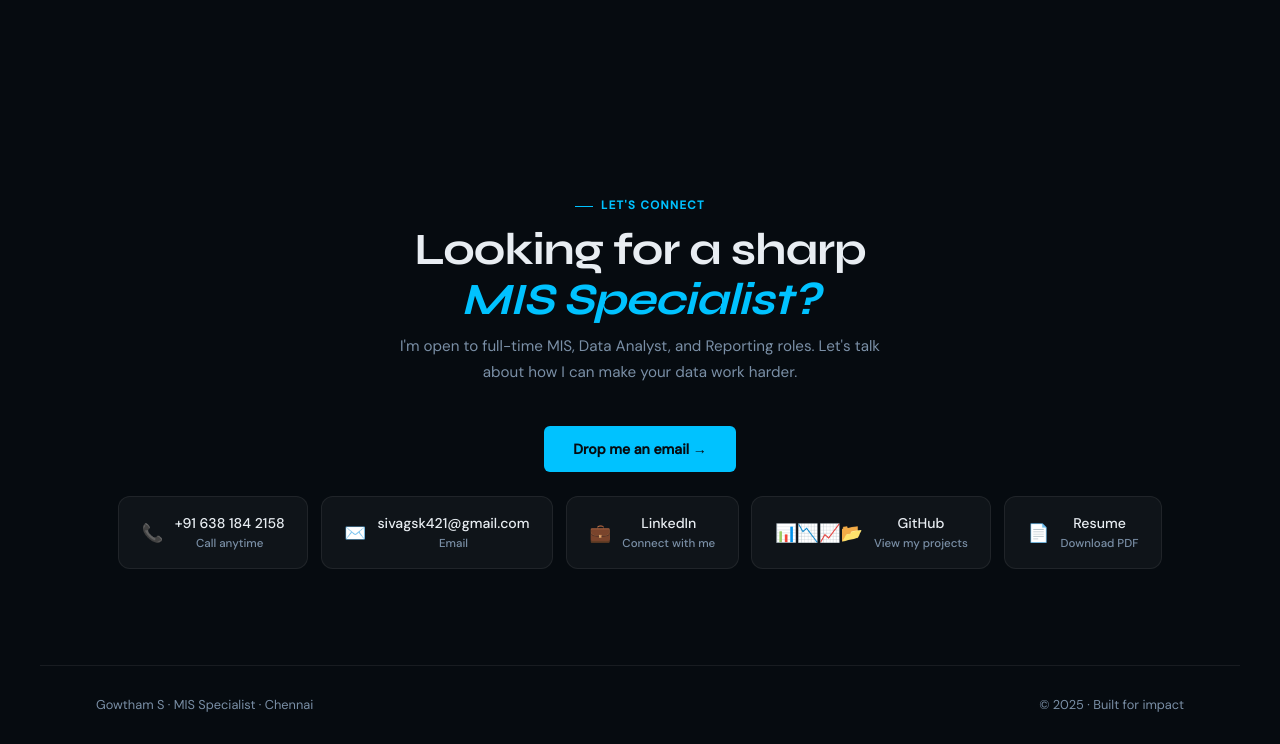
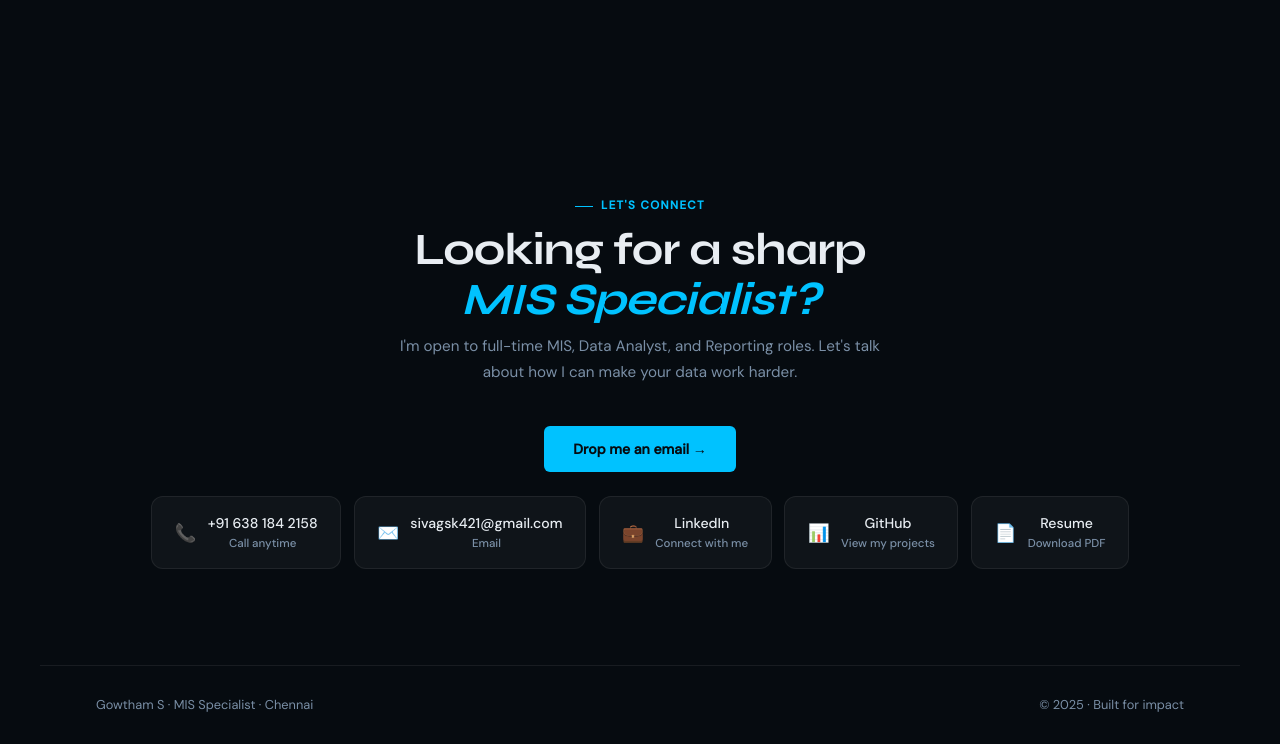
Before and after one commit to Gowtham-78/Portfolio_Upwork, a plain HTML site: page index.html in a window 1280 px wide. Shown: the part 4248-4992 px from the top of the page. Drawn offline with Linux system fonts and the light colour scheme.

Commit message:
Update index.html

```diff
--- a/index.html
+++ b/index.html
@@ -346,7 +346,7 @@ footer{border-top:1px solid var(--border);padding:1.8rem 3.5rem;display:flex;jus
       <div><div>LinkedIn</div><div class="cc-sub">Connect with me</div></div>
     </a>
     <a href="https://github.com/Gowtham-78" target="_blank" class="cc">
-      <div class="cc-icon">📊📉📈📂</div>
+      <div class="cc-icon">📊</div>
       <div><div>GitHub</div><div class="cc-sub">View my projects</div></div>
     </a>
     <a href="https://docs.google.com/document/d/1ev1XJpdamY7VxMtM9CZftOPzbS19BP-I/edit?usp=sharing&ouid=100565807006600318363&rtpof=true&sd=true" class="cc">
```
